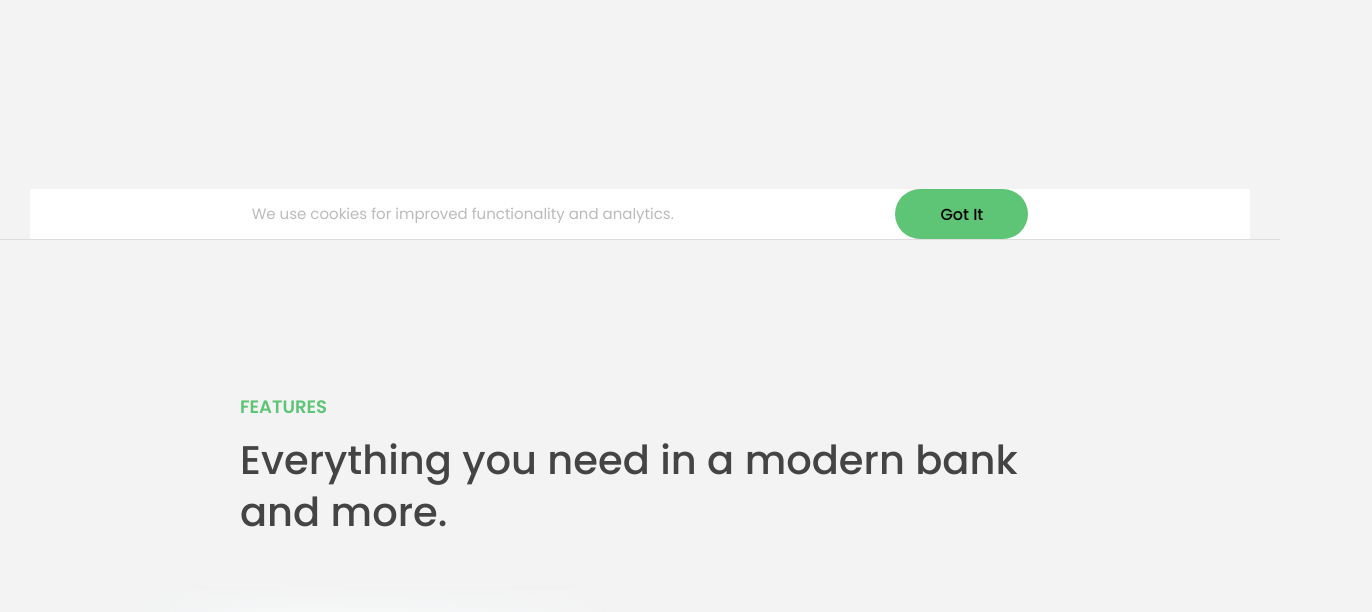
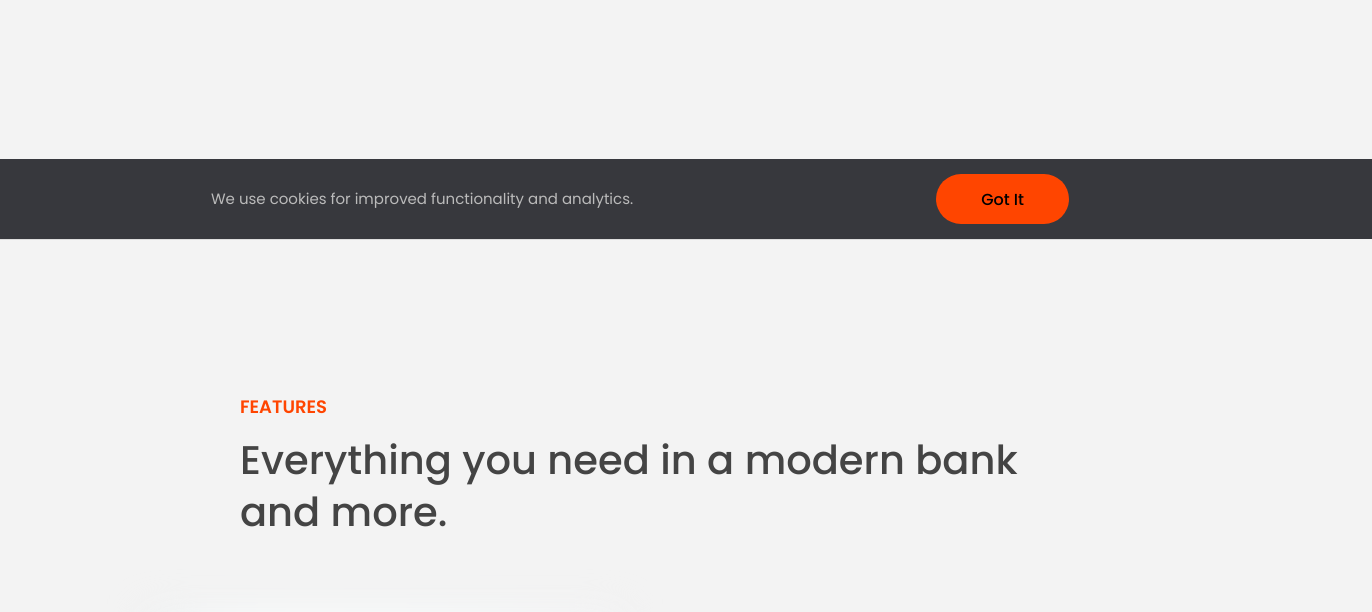
Before and after one commit to kianhaim/Learning-JS, a plain HTML site: page complete-javascript-course-master 3/13-Advanced-DOM-Bankist/starter/index.html in a window 1280 px wide. Shown: the part 561-1173 px from the top of the page, 1372 px wide, since content can reach past the window. Drawn offline with Linux system fonts and the light colour scheme.

Commit message:
Attributes

```diff
--- a/complete-javascript-course-master 3/13-Advanced-DOM-Bankist/starter/index.html
+++ b/complete-javascript-course-master 3/13-Advanced-DOM-Bankist/starter/index.html
@@ -21,6 +21,7 @@
           alt="Bankist logo"
           class="nav__logo"
           id="logo"
+          designer="Kian"
         />
         <ul class="nav__links">
           <li class="nav__item">
@@ -140,7 +141,10 @@
       <div class="operations">
         <div class="operations__tab-container">
           <button
-            class="btn operations__tab operations__tab--1 operations__tab--active"
+            class="
+              btn
+              operations__tab operations__tab--1 operations__tab--active
+            "
             data-tab="1"
           >
             <span>01</span>Instant Transfers
@@ -153,7 +157,11 @@
           </button>
         </div>
         <div
-          class="operations__content operations__content--1 operations__content--active"
+          class="
+            operations__content
+            operations__content--1
+            operations__content--active
+          "
         >
           <div class="operations__icon operations__icon--1">
             <svg>
--- a/complete-javascript-course-master 3/13-Advanced-DOM-Bankist/starter/script.js
+++ b/complete-javascript-course-master 3/13-Advanced-DOM-Bankist/starter/script.js
@@ -78,3 +78,49 @@ document
     message.remove();
     //message.parentElement.removeChild(message);
   });
+
+// Styles
+
+message.style.backgroundColor = '#37383d';
+message.style.width = '120%';
+
+// Cant get the style if not declared on CSS
+console.log(message.style.color);
+console.log(message.style.background);
+// USe getComputedStyle  if you really want to get the style
+console.log(getComputedStyle(message).color);
+console.log(getComputedStyle(message).height);
+
+message.style.height =
+  Number.parseFloat(getComputedStyle(message).height, 10) + 30 + 'px';
+
+/// Setting CSS properties using JS
+
+document.documentElement.style.setProperty('--color-primary', 'orangered');
+
+// Attribute
+
+// Only gets the standard properties
+const logo = document.querySelector('.nav__logo');
+console.log(logo.alt);
+console.log(logo.className);
+
+//Non standard
+
+console.log(logo.designer);
+
+// How to get the non standard attributes
+
+console.log(logo.getAttribute('designer'));
+
+// Setting Attribute
+
+logo.alt = 'Beautiful minimalist logo';
+console.log(logo.alt);
+
+// setAttribute;
+logo.setAttribute('company', 'Bankist');
+console.log(logo.getAttribute('company'));
+
+console.log(logo.src);
+console.log(logo.getAttribute('src'));
```
